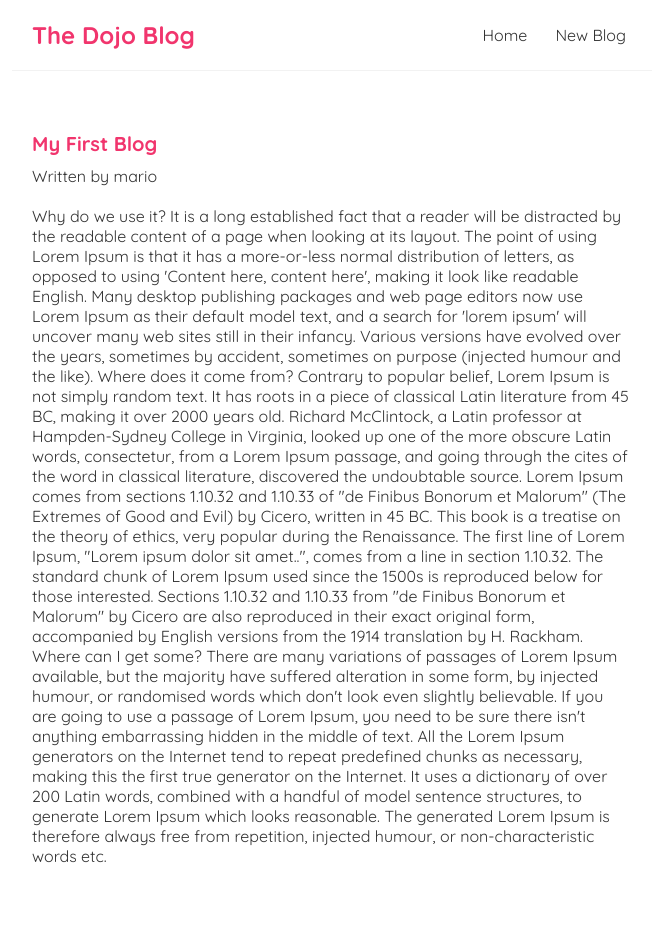
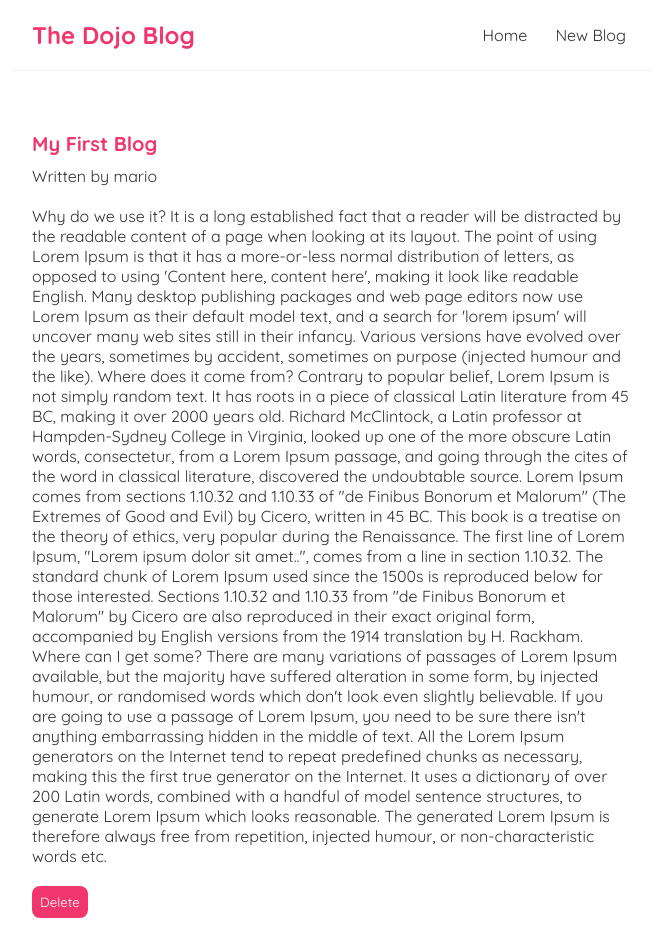
Before and after one commit to Codexgrey/A-React-Blog-App, a React (Create React App) app: page /blogs/1 in a window 1280 px wide. Shown: the top 952 px of the page, without its empty margins (308-967 px from the left). Built offline with nearby package versions, Linux system fonts and the light colour scheme; data requests are answered from the project's data file.

Commit message:
finishing touches, setting up DELETE Blog

```diff
--- a/package.json
+++ b/package.json
@@ -6,6 +6,7 @@
     "@testing-library/jest-dom": "^5.11.4",
     "@testing-library/react": "^11.1.0",
     "@testing-library/user-event": "^12.1.10",
+    "json-server": "^0.17.0",
     "react": "^17.0.2",
     "react-dom": "^17.0.2",
     "react-router-dom": "5",
--- a/src/BlogDetails - App.js
+++ b/src/BlogDetails - App.js
@@ -1,9 +1,18 @@
-import { useParams } from "react-router";
+import { useHistory, useParams } from "react-router";
 import useFetch from "./useFetch - Home";
 
 const BlogDetails = () => {
     const { id } = useParams();
     const { data: blog, error, loading } = useFetch('http://localhost:8000/blogs/' + id)
+    const history = useHistory();
+
+    const handleClick = () => {
+        fetch('http://localhost:8000/blogs/' + blog.id, {
+            method: 'DELETE'
+        }).then(() => {
+            history.push("/");
+        })
+    }
 
     return (
         <div className="blog-details">
@@ -14,6 +23,7 @@ const BlogDetails = () => {
                     <h2>{ blog.title }</h2>
                     <p>Written by { blog.author }</p>
                     <div>{ blog.body }</div>
+                    <button onClick={handleClick}>Delete</button>
                 </article>
             ) }
         </div>
--- a/src/Create - App.js
+++ b/src/Create - App.js
@@ -1,15 +1,28 @@
 import { useState } from "react";
+import { useHistory } from "react-router";
 
 const Create = () => {
   // setting up states to track changes to fields
   const [title, setTitle] = useState('')
   const [body, setBody] = useState('')
   const [author, setAuthor] = useState('Mario')
+  const [loading, setLoading] = useState(false)
+  const history = useHistory();
 
   const handleSubmit = (e) => {
     e.preventDefault();
     const blog = { title, body, author };
-    console.log(blog);
+    setLoading(true)
+
+    fetch('http://localhost:8000/blogs', {
+      method: 'POST',
+      body: JSON.stringify(blog),
+      headers: { "Content-Type": "application/json" }
+    }).then(() => {
+      console.log("New Blog Added");
+      setLoading(false);
+      history.push("/")  // history.go(-1); useHistory re-directing us to the home page
+    })
   }
 
   return (
@@ -35,7 +48,8 @@ const Create = () => {
             <option value="mario">Mario</option>
             <option value="yoshi">Yoshi</option>
           </select>
-          <button>Add Blog</button>
+          { !loading && <button>Add Blog</button> }
+          { loading && <button disabled>Adding Blog...</button> }
         </form>
         {/* <p>{title}</p>
             <p>{body}</p>
--- a/src/index.css
+++ b/src/index.css
@@ -72,6 +72,14 @@
   margin: 20px 0;
 }
 
+.blog-details button {
+  background: #f1356d;
+  color: #fff;
+  border: 0;
+  padding: 8px;
+  border-radius: 8px;
+  cursor: pointer;
+}
 
 /* create new blog form */
 .create {
```
Also changed, not shown: data/db.json (+18 -0 lines), 1 other file (tests, documents, lock files or other folders).
